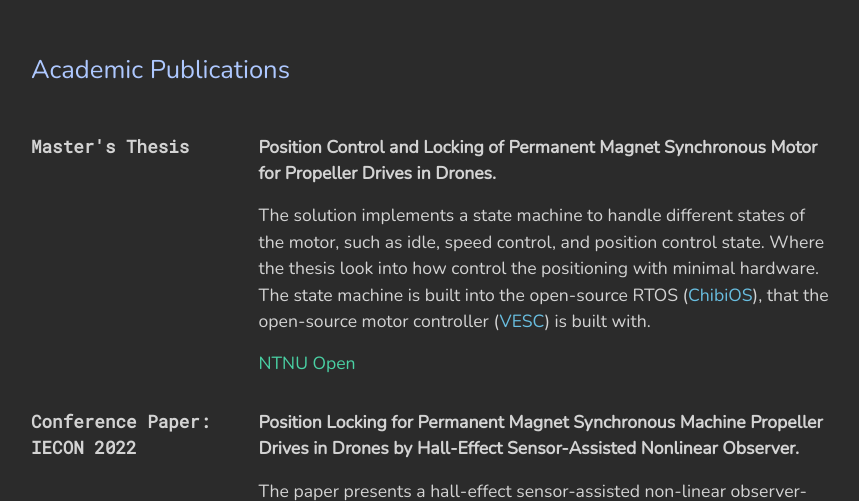
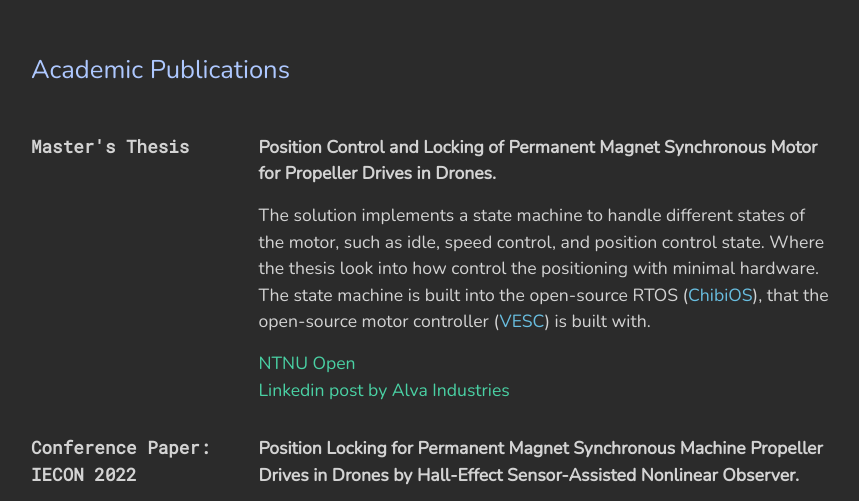
Before and after one commit to engemil/engemil.github.io, a plain HTML site: page resume.html in a window 1280 px wide. Shown: the part 233-734 px from the top of the page, without its empty margins (169-1028 px from the left). Drawn offline with nearby package versions, Linux system fonts and the light colour scheme.

Commit message:
Added linkedin post by Alva Industries

```diff
--- a/resume.html
+++ b/resume.html
@@ -42,6 +42,7 @@
                       The state machine is built into the open-source RTOS (<a href="https://www.chibios.org/">ChibiOS</a>), that the open-source motor controller (<a href="https://vesc-project.com/">VESC</a>) is built with.
                     </p>
                     <a class="calltoaction" href="https://ntnuopen.ntnu.no/ntnu-xmlui/handle/11250/3024778" target="_blank" rel="noopener">NTNU Open</a>
+                    <a class="calltoaction" href="https://www.linkedin.com/posts/alva-industries_good-news-from-trondheim-again-we-are-activity-6944931910452166656-ynyY" target="_blank" rel="noopener">Linkedin post by Alva Industries</a>
                   </dd>
 
                   <dt class="col-md-3 col-sm-12">
@@ -72,6 +73,7 @@
                     <p> Project leader (consultant) for Care Safety Innovations development of their digitalization solution for home-care. From zero to minimal viable product (MVP) and pilot launch.</p>
                     <a class="calltoaction" href="https://www.linkedin.com/posts/brilliant-magic-at-work_fremtidens-hjemmetjeneste-utvikles-fra-trondheim-activity-7174347424289742848-mXfZ" target="_blank" rel="noopener">Linkedin</a>
                   </dd>
+
 
                 </dl>
 
```
